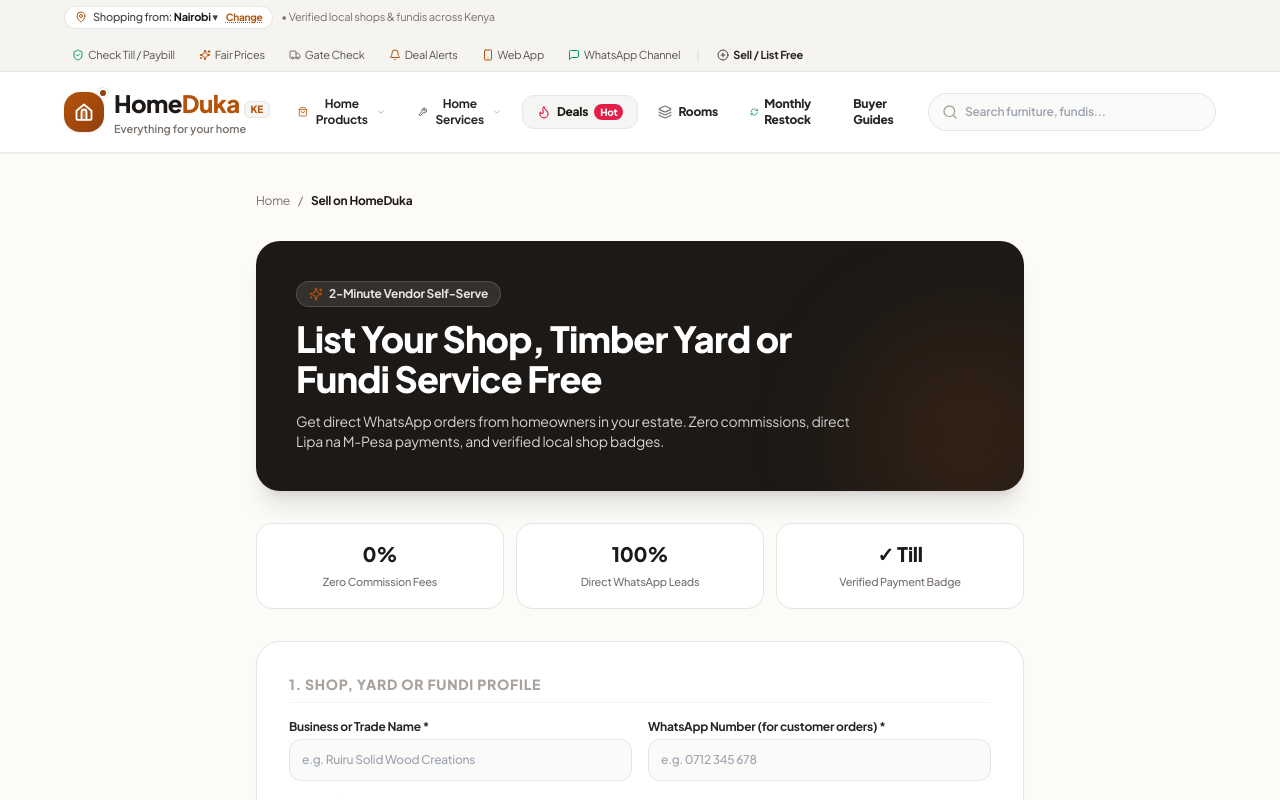
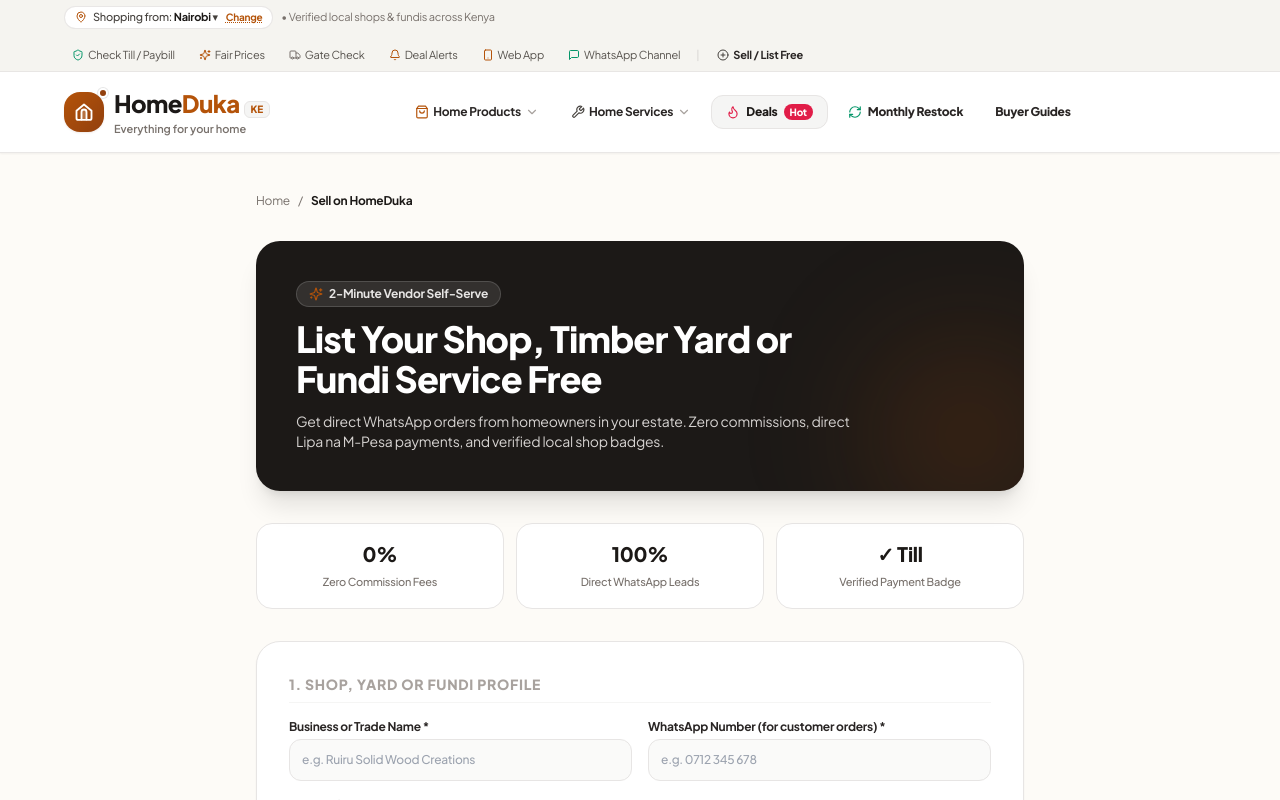
Before and after one commit to aherisystems-cloud/homeduka, a Next.js app: page /sell in a window 1280 px wide. Shown: the top 800 px of the page. Built offline with nearby package versions, Linux system fonts and the light colour scheme.

Commit message:
refactor: declutter primary navbar by removing search bar and rooms link, enhance hero search and rename room section to Browse by Room

```diff
--- a/src/app/page.tsx
+++ b/src/app/page.tsx
@@ -228,6 +228,12 @@
               type="text"
               value={searchQuery}
               onChange={(e) => setSearchQuery(e.target.value)}
+              onKeyDown={(e) => {
+                if (e.key === 'Enter') {
+                  const el = document.getElementById('products');
+                  if (el) el.scrollIntoView({ behavior: 'smooth' });
+                }
+              }}
               placeholder="Search furniture, appliances, fundis, or estates..."
               className="w-full py-3 bg-transparent text-sm sm:text-base text-stone-900 placeholder:text-stone-400 focus:outline-hidden"
             />
@@ -240,7 +246,10 @@
               </button>
             )}
             <button
-              onClick={() => {}}
+              onClick={() => {
+                const el = document.getElementById('products');
+                if (el) el.scrollIntoView({ behavior: 'smooth' });
+              }}
               className="px-6 py-3.5 rounded-full bg-stone-900 hover:bg-stone-800 text-white font-bold text-xs sm:text-sm transition shrink-0 shadow-sm cursor-pointer"
             >
               Search
@@ -253,7 +262,11 @@
             {popularKeywords.map((item, idx) => (
               <button
                 key={idx}
-                onClick={() => setSearchQuery(item.query)}
+                onClick={() => {
+                  setSearchQuery(item.query);
+                  const el = document.getElementById('products');
+                  if (el) el.scrollIntoView({ behavior: 'smooth' });
+                }}
                 className="px-3.5 py-1.5 rounded-full bg-white hover:bg-stone-100 hover:text-[#B45309] border border-stone-200/80 transition text-xs font-medium cursor-pointer shadow-2xs"
               >
                 {item.label}
--- a/src/components/BrowseByRoom.tsx
+++ b/src/components/BrowseByRoom.tsx
@@ -31,10 +31,10 @@
             <span>Curated Spaces</span>
           </div>
           <h2 className="text-2xl sm:text-3xl font-extrabold text-stone-900 tracking-tight">
-            Shop by Room & Space
+            Browse by Room
           </h2>
           <p className="text-xs sm:text-sm text-stone-500 mt-1">
-            Filter furniture, fittings, and fundis by space or browse dedicated room guides.
+            Browse furniture, fittings, and fundis by living space or explore dedicated room spaces.
           </p>
         </div>
 
--- a/src/components/Header.tsx
+++ b/src/components/Header.tsx
@@ -647,6 +647,7 @@
             </div>
 
             {/* Nav Link: DEALS */}
+            {/* Nav Link: DEALS */}
             <Link
               href="/deals"
               className="flex items-center gap-1.5 px-3.5 py-2 rounded-xl text-xs font-black bg-stone-100 text-stone-900 hover:bg-stone-200 border border-stone-200 transition shadow-2xs"
@@ -658,15 +659,6 @@
               </span>
             </Link>
 
-            {/* Nav Link 3: SHOP BY ROOM */}
-            <Link
-              href="/rooms"
-              className="flex items-center gap-1.5 px-3 py-2 rounded-xl text-xs font-extrabold text-stone-800 hover:text-[#B45309] hover:bg-stone-50 transition"
-            >
-              <Layers className="w-3.5 h-3.5 text-stone-500" />
-              <span>Rooms</span>
-            </Link>
-
             {/* Nav Link: MONTHLY RESTOCK */}
             <Link
               href="/refills"
@@ -676,7 +668,7 @@
               <span>Monthly Restock</span>
             </Link>
 
-            {/* Nav Link 4: BUYER GUIDES */}
+            {/* Nav Link: BUYER GUIDES */}
             <Link
               href="/blog"
               className="flex items-center gap-1.5 px-3 py-2 rounded-xl text-xs font-extrabold text-stone-800 hover:text-[#B45309] hover:bg-stone-50 transition"
@@ -685,26 +677,8 @@
             </Link>
           </nav>
 
-          {/* Right Area: Interactive Search Bar on Desktop & Mobile Hamburger */}
+          {/* Right Area: Mobile Hamburger */}
           <div className="flex items-center gap-3">
-            <div className="hidden md:flex items-center relative w-60 lg:w-72">
-              <Search className="w-4 h-4 text-stone-400 absolute left-3.5 top-1/2 -translate-y-1/2 pointer-events-none" />
-              <input
-                type="text"
-                placeholder="Search furniture, fundis..."
-                onKeyDown={(e) => {
-                  if (e.key === 'Enter') {
-                    const val = (e.target as HTMLInputElement).value.trim();
-                    if (val) {
-                      window.location.href = `/?search=${encodeURIComponent(val)}`;
-                    }
-                  }
-                }}
-                className="w-full text-xs font-semibold pl-9 pr-4 py-2.5 rounded-full border border-stone-200 bg-stone-50 hover:bg-white focus:bg-white focus:outline-none focus:ring-2 focus:ring-[#B45309]/30 transition shadow-2xs"
-              />
-            </div>
-
-            {/* Mobile Hamburger Button */}
             <button
               onClick={() => setMobileMenuOpen(!mobileMenuOpen)}
               className="lg:hidden p-2 rounded-xl text-stone-700 hover:bg-stone-100 transition"
@@ -718,24 +692,6 @@
         {/* 3. MOBILE NAVIGATION DRAWER */}
         {mobileMenuOpen && (
           <div className="lg:hidden bg-white border-b border-stone-200 px-4 py-4 space-y-4 animate-fade-in max-h-[80vh] overflow-y-auto">
-            {/* Interactive Mobile Search Bar */}
-            <div className="relative">
-              <Search className="w-4 h-4 text-stone-400 absolute left-3.5 top-1/2 -translate-y-1/2 pointer-events-none" />
-              <input
-                type="text"
-                placeholder="Search furniture, fundis, appliances..."
-                onKeyDown={(e) => {
-                  if (e.key === 'Enter') {
-                    const val = (e.target as HTMLInputElement).value.trim();
-                    if (val) {
-                      setMobileMenuOpen(false);
-                      window.location.href = `/?search=${encodeURIComponent(val)}`;
-                    }
-                  }
-                }}
-                className="w-full text-xs font-semibold pl-9 pr-4 py-2.5 rounded-2xl border border-stone-300 bg-stone-50 focus:bg-white focus:outline-none focus:ring-2 focus:ring-[#B45309]/30 transition"
-              />
-            </div>
 
             {/* Top Bar on Mobile */}
             <div className="p-3 bg-stone-100 rounded-2xl space-y-2 text-xs">
@@ -902,14 +858,6 @@
                 <span className="text-[10px] bg-rose-600 text-white px-1.5 py-0.2 rounded-full font-black ml-auto">
                   Hot
                 </span>
-              </Link>
-              <Link
-                href="/rooms"
-                onClick={() => setMobileMenuOpen(false)}
-                className="flex items-center gap-2 p-3 rounded-xl font-bold text-sm text-stone-800 hover:bg-stone-50"
-              >
-                <Layers className="w-4 h-4 text-stone-500" />
-                <span>Shop by Room (All Hubs)</span>
               </Link>
               <Link
                 href="/refills"
```
